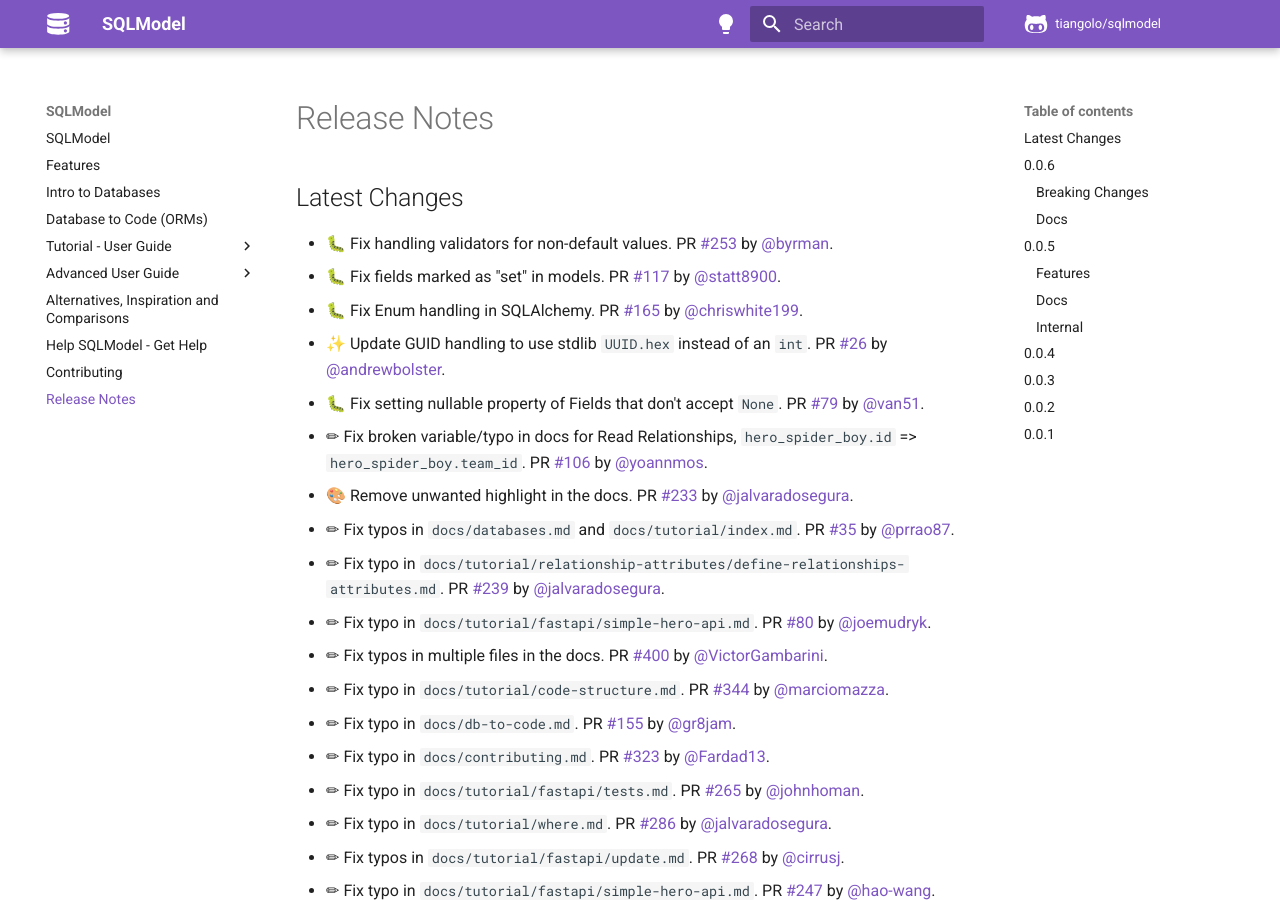
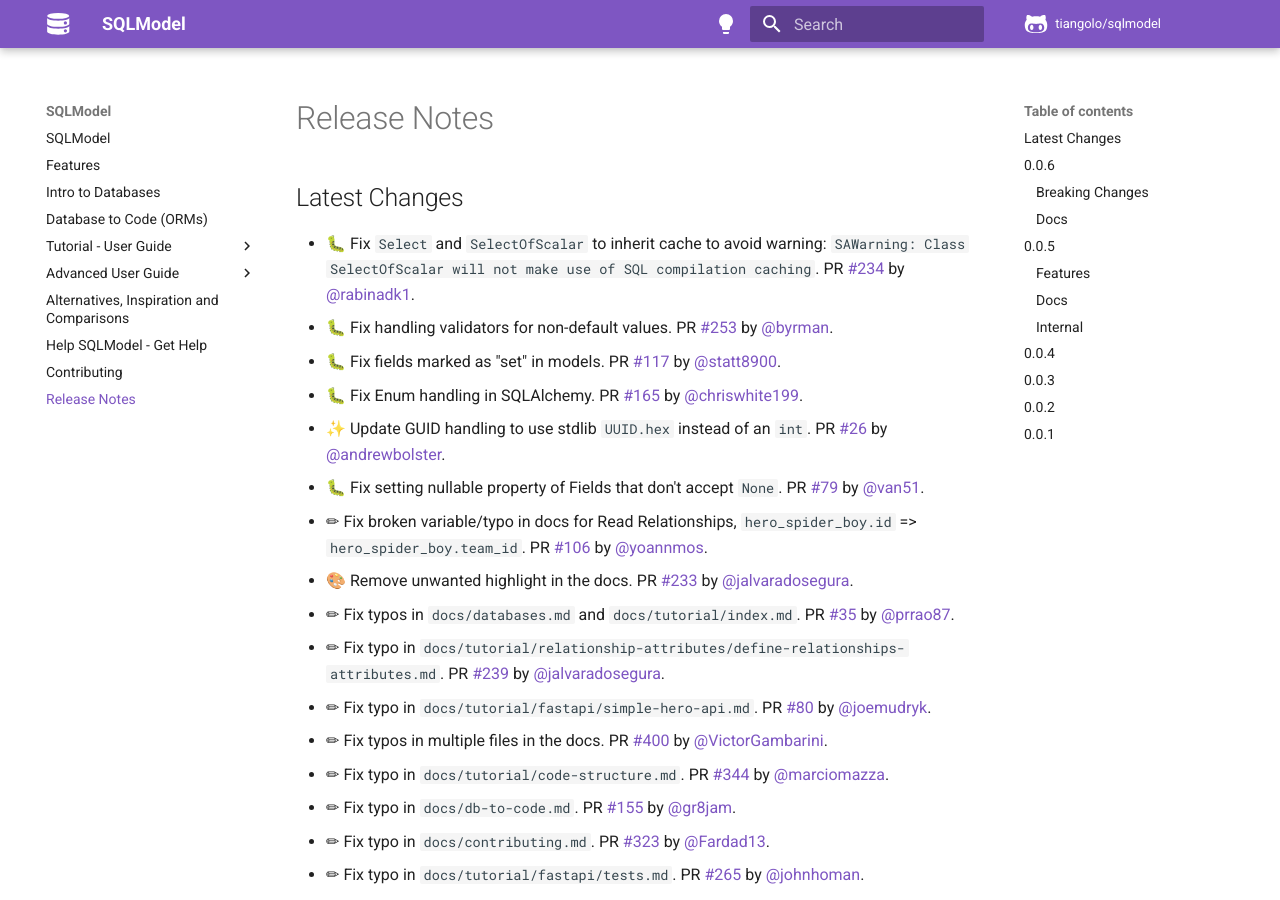
Before and after one commit to upmorpheus/Laravel-perfect, an MkDocs documentation site: the page built from docs/release-notes.md, in a window 1280 px wide and 900 px high. Built offline with MkDocs 1.6.1 and Material for MkDocs 9.7.7, drawn with Linux system fonts in a browser that asks for light colours; comment, search, counter and statistics services are not loaded.

Commit message:
📝 Update release notes

```diff
--- a/docs/release-notes.md
+++ b/docs/release-notes.md
@@ -2,6 +2,7 @@
 
 ## Latest Changes
 
+* 🐛 Fix `Select` and `SelectOfScalar` to inherit cache to avoid warning: `SAWarning: Class SelectOfScalar will not make use of SQL compilation caching`. PR [#234](https://github.com/tiangolo/sqlmodel/pull/234) by [@rabinadk1](https://github.com/rabinadk1).
 * 🐛 Fix handling validators for non-default values. PR [#253](https://github.com/tiangolo/sqlmodel/pull/253) by [@byrman](https://github.com/byrman).
 * 🐛 Fix fields marked as "set" in models. PR [#117](https://github.com/tiangolo/sqlmodel/pull/117) by [@statt8900](https://github.com/statt8900).
 * 🐛 Fix Enum handling in SQLAlchemy. PR [#165](https://github.com/tiangolo/sqlmodel/pull/165) by [@chriswhite199](https://github.com/chriswhite199).
```
